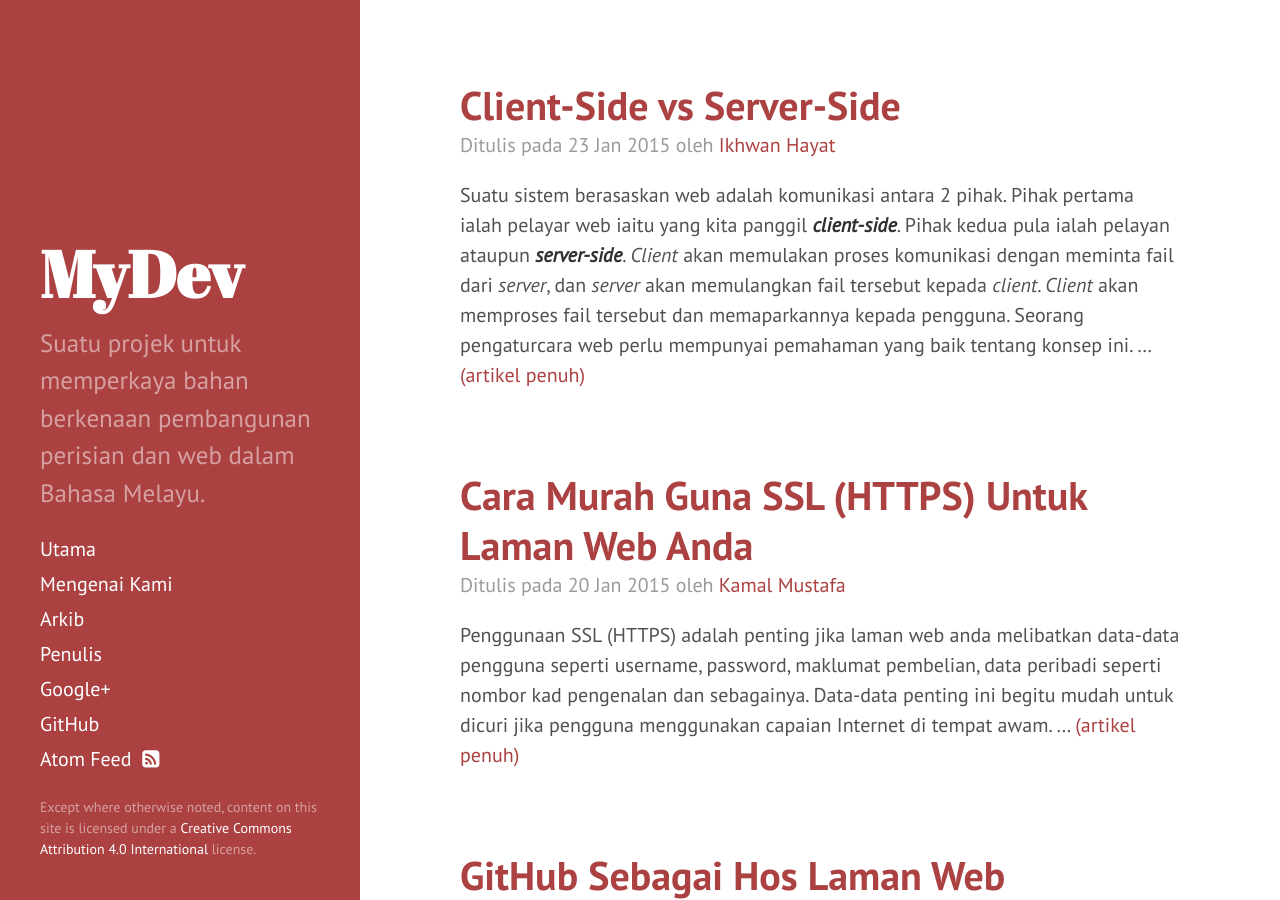
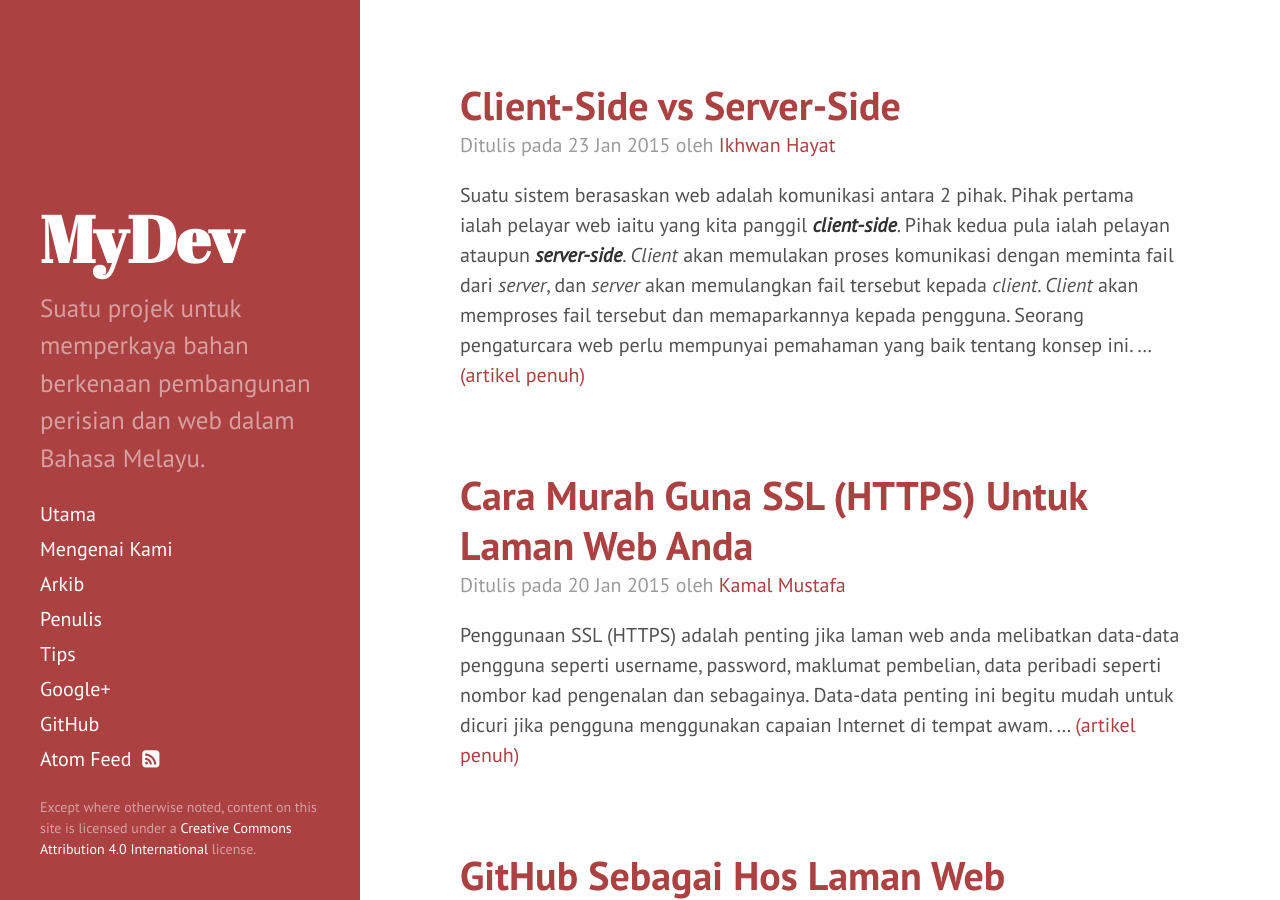
Before and after one commit to mydevcommunity/mydevcommunity.github.io, a Jekyll site: the page built from index.html, in a window 1280 px wide and 900 px high. Built offline with Jekyll 4.4.1, drawn with Linux system fonts in a browser that asks for light colours; nearby versions of some CDN libraries; Markdown is read by kramdown in place of the engine named in the settings; the list of posts is cut into pages by our own code.

Commit message:
Add link to tips

```diff
--- a/_includes/sidebar.html
+++ b/_includes/sidebar.html
@@ -26,6 +26,7 @@
         {% endif %}
       {% endfor %}
 
+      <a class="sidebar-nav-item" href="{{ site.baseurl }}/tips/">Tips</a>
       <a class="sidebar-nav-item" href="https://plus.google.com/communities/104883828501447858589">Google+</a>
       <a class="sidebar-nav-item" href="http://github.com/mydevcommunity">GitHub</a>
       <a class="sidebar-nav-item" href="{{ site.baseurl }}/atom.xml">Atom Feed &nbsp;<i class="fa fa-rss-square"></i></a>
```
